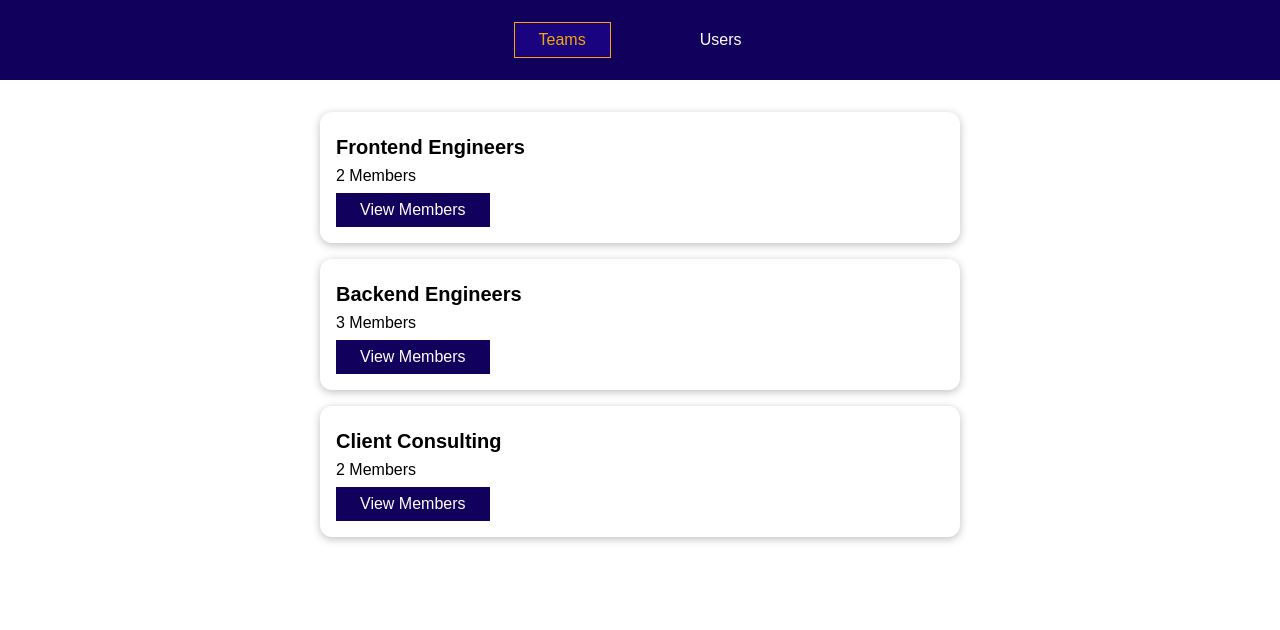
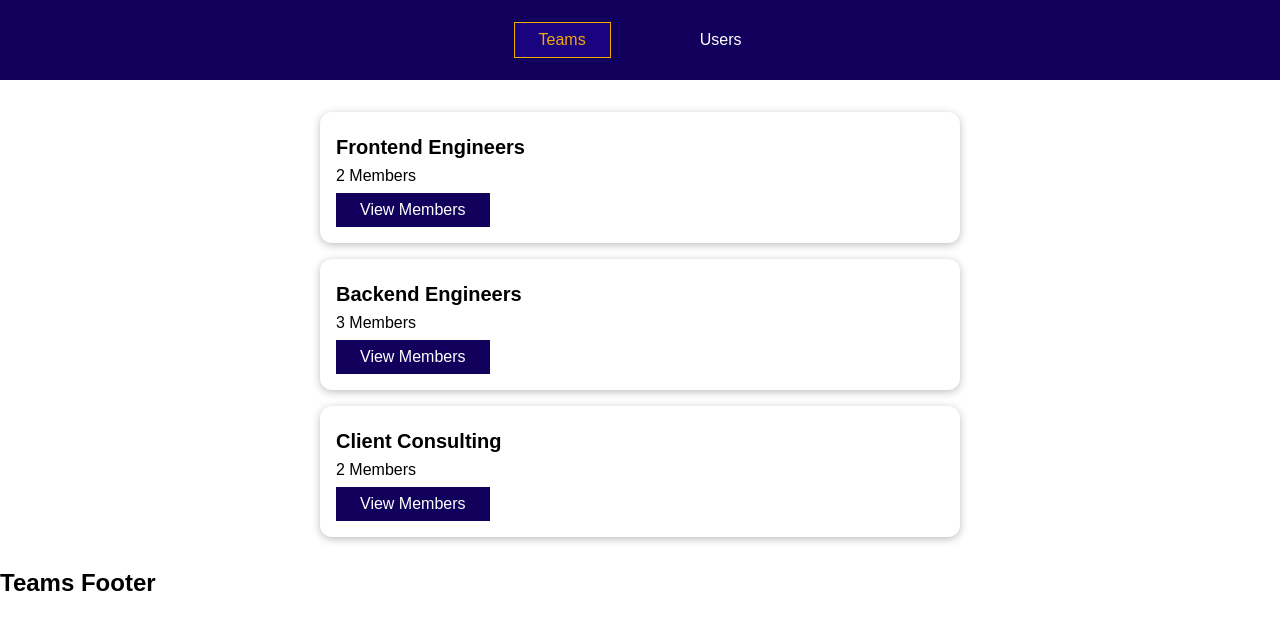
Before and after one commit to HassanKhan123/vue-routing, a Vue app: page /teams in a window 1280 px wide. Shown: the top 630 px of the page. Built offline with nearby package versions, Linux system fonts and the light colour scheme.

Commit message:
rendering multiple routes with named router views

```diff
--- a/src/App.vue
+++ b/src/App.vue
@@ -3,6 +3,9 @@
   <main>
     <router-view></router-view>
   </main>
+  <footer>
+    <router-view name="footer"></router-view>
+  </footer>
 </template>
 
 <script>
--- /dev/null
+++ b/src/components/teams/TeamsFooter.vue
@@ -0,0 +1,3 @@
+<template>
+  <h2>Teams Footer</h2>
+</template>
--- /dev/null
+++ b/src/components/users/UsersFooter.vue
@@ -0,0 +1,3 @@
+<template>
+  <h2>Users Footer</h2>
+</template>
--- a/src/main.js
+++ b/src/main.js
@@ -6,6 +6,8 @@ import TeamsList from './components/teams/TeamsList.vue';
 import UsersList from './components/users/UsersList.vue';
 import TeamMembers from './components/teams/TeamMembers.vue';
 import NotFound from './components/nav/NotFound.vue';
+import TeamsFooter from './components/teams/TeamsFooter.vue';
+import UsersFooter from './components/users/UsersFooter.vue';
 
 const router = createRouter({
   history: createWebHistory(),
@@ -17,7 +19,10 @@ const router = createRouter({
     {
       name: 'teams',
       path: '/teams',
-      component: TeamsList,
+      components: {
+        default: TeamsList,
+        footer: TeamsFooter
+      },
       children: [
         {
           name: 'team-members',
@@ -30,7 +35,10 @@ const router = createRouter({
     },
     {
       path: '/users',
-      component: UsersList
+      components: {
+        default: UsersList,
+        footer: UsersFooter
+      }
     },
 
     {
```
